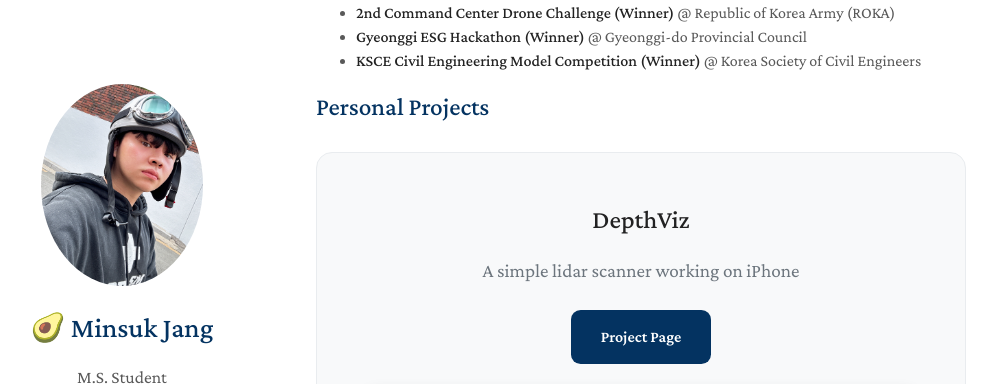
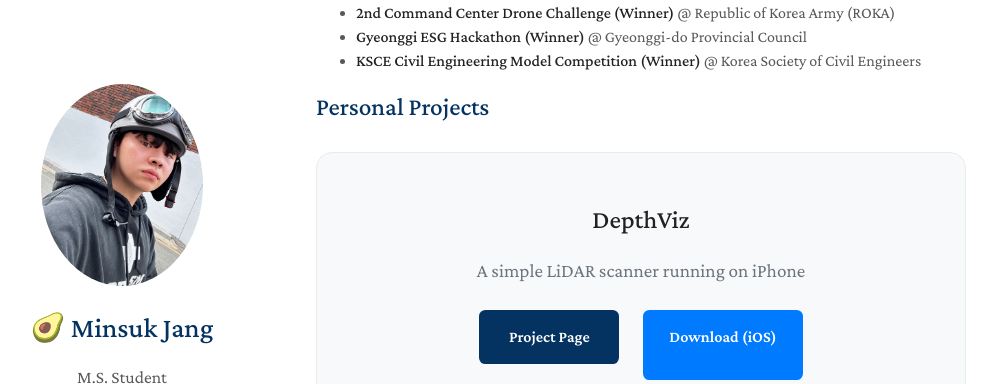
Before and after one commit to tersite1/tersite1.github.io, a Jekyll site: the page built from index.md, in a window 1280 px wide and 900 px high, scrolled down 2271 px, cut to the strip 0-384 px from the top of the window. Shown: the whole strip, without its empty margins (154-1151 px from the left). Built offline with Jekyll 4.4.1, drawn with Linux system fonts in a browser that asks for light colours; a style sheet for code colours, icons or effects is not loaded; our own code applies the rules of GitHub Pages for plain Markdown files; some of the changed text lies outside the part shown.

Commit message:
Update index.md

```diff
--- a/index.md
+++ b/index.md
@@ -16,7 +16,7 @@ I am also the founder of @[XYZ Innovation](https://www.linkedin.com/company/xyzi
 ## Research Interests
 
 * **AIGC(AI Generated Contents) Detection:** Developing robust detection models for wild datasets (TikTok, YouTube Shorts, etc.) with focus on generalization across diverse AI-generated content types and social media platforms. [[arxiv'25]](https://arxiv.org/abs/2506.17592)
-* **Spiking Neural Networks:** Investigating model compression and efficiency optimization using SNN architectures to reduce the performance gap between spiking and artificial neural networks while maintaining computational efficiency.[[IEIE'25]](https://www.linkedin.com/posts/jadenjang_neuromorphiccomputing-visiontransformer-ai-activity-7348206102817189889-3Umd?utm_source=share&utm_medium=member_desktop&rcm=ACoAAEruz8kBUKyMdf_xZCXG6yIDp-BUSGMewOA)(Best Paper)
+* **Spiking Neural Networks:** Investigating model compression and efficiency optimization using SNN architectures to reduce the performance gap between spiking and artificial neural networks while maintaining computational efficiency.[[IEIE'25(Best Paper)]](https://www.linkedin.com/posts/jadenjang_neuromorphiccomputing-visiontransformer-ai-activity-7348206102817189889-3Umd?utm_source=share&utm_medium=member_desktop&rcm=ACoAAEruz8kBUKyMdf_xZCXG6yIDp-BUSGMewOA)
 * **3D Digital twin:** Creating comprehensive digital replicas by integrating UAV technology and remote sensing data for climate research applications, environmental monitoring, and atmospheric data analysis.
 [[IEIE'24]](https://www.dbpia.co.kr/journal/articleDetail?nodeId=NODE11890368)
 
@@ -65,33 +65,47 @@ I am also the founder of @[XYZ Innovation](https://www.linkedin.com/company/xyzi
 * **KSCE Civil Engineering Model Competition (Winner)** @ Korea Society of Civil Engineers
 
 
-
 ## Personal Projects
 
 <div class="main-personal-projects">
+  <!-- DepthViz ----------------------------------------------------------- -->
   <div class="personal-project-card">
     <div class="project-name"><strong>DepthViz</strong></div>
-    <div class="project-description">A simple lidar scanner working on iPhone</div>
-    <a href="https://github.com/tersite1/DepthViz" target="_blank" class="project-button">
-      Project Page
-    </a>
+    <div class="project-description">A simple LiDAR scanner running on iPhone</div>
+
+    <!-- 버튼 컨테이너 -->
+    <div class="project-buttons">
+      <a href="https://github.com/tersite1/DepthViz" target="_blank" class="project-button">
+        Project Page
+      </a>
+      <a href="https://apps.apple.com/app/depthviz/id123456789" target="_blank"
+         class="download-button ios-button">
+        Download (iOS)
+      </a>
+    </div>
+
     <div class="project-video-container">
-      <iframe src="https://www.youtube.com/embed/jtFA_WKWBDY" title="DepthViz Demo" frameborder="0" allowfullscreen></iframe>
+      <iframe src="https://www.youtube.com/embed/jtFA_WKWBDY"
+              title="DepthViz Demo" frameborder="0" allowfullscreen></iframe>
     </div>
   </div>
 
+  <!-- Yonsei Drone -------------------------------------------------------- -->
+  <div class="personal-project-card">
+    <div class="project-name"><strong>Yonsei Drone</strong></div>
+    <div class="project-description">I'm still in Yonsei Drone, WOW!</div>
 
-    <div class="personal-project-card">
-      <div class="project-name"><strong>Yonsei Drone</strong></div>
-      <div class="project-description">I'm still in Yonsei Drone, WOW! </div>
-      <a href="https://yonseidrone.notion.site/a9c169ae021445d0a5d95a083d69b1ad" target="_blank" class="project-button">
-        Project Page
-      </a>
-      <div class="project-video-container">
-        <iframe src="https://www.youtube.com/embed/iyjVVylZR5Q" title="Yonsei Drone Demo" frameborder="0" allowfullscreen></iframe>
-      </div>
+    <a href="https://yonseidrone.notion.site/a9c169ae021445d0a5d95a083d69b1ad" target="_blank"
+       class="project-button">
+      Project Page
+    </a>
+
+    <div class="project-video-container">
+      <iframe src="https://www.youtube.com/embed/iyjVVylZR5Q"
+              title="Yonsei Drone Demo" frameborder="0" allowfullscreen></iframe>
     </div>
   </div>
+</div>
 
 
 
```
